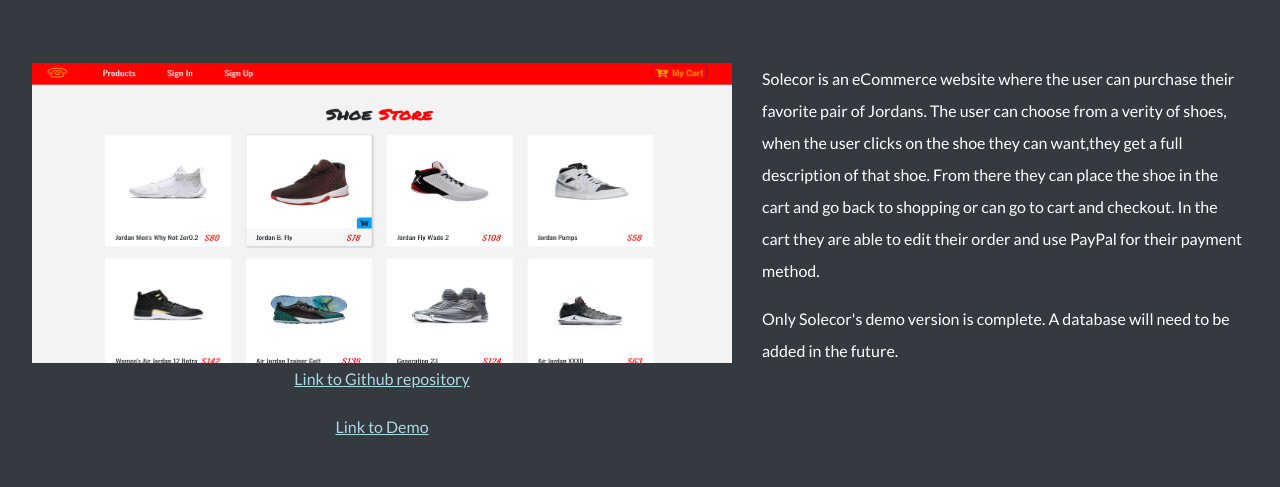
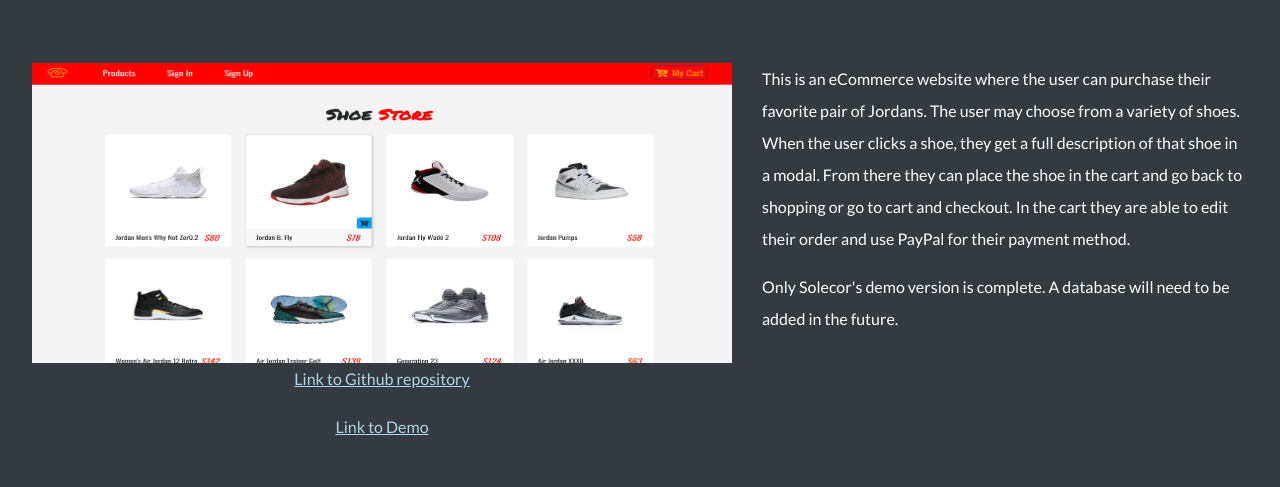
Before and after one commit to aktran321/aktran321-bootstrap-portfolio, a website: page index.html in a window 1280 px wide. Shown: the part 1651-2138 px from the top of the page. Drawn offline with nearby package versions, Linux system fonts and the light colour scheme.

Commit message:
commented out some of the broken projects and also fixed grammar on Solecor description

```diff
--- a/index.html
+++ b/index.html
@@ -165,13 +165,13 @@
             </div>
             <div class="col">
               <p>
-                Solecor is an eCommerce website where the user can purchase
-                their favorite pair of Jordans. The user can choose from a
-                verity of shoes, when the user clicks on the shoe they can
-                want,they get a full description of that shoe. From there they
-                can place the shoe in the cart and go back to shopping or can go
-                to cart and checkout. In the cart they are able to edit their
-                order and use PayPal for their payment method.
+                This is an eCommerce website where the user can purchase their
+                favorite pair of Jordans. The user may choose from a variety of
+                shoes. When the user clicks a shoe, they get a full description
+                of that shoe in a modal. From there they can place the shoe in
+                the cart and go back to shopping or go to cart and checkout. In
+                the cart they are able to edit their order and use PayPal for
+                their payment method.
               </p>
               <p>
                 Only Solecor's demo version is complete. A database will need to
@@ -213,7 +213,7 @@
             <div class="col">
               <p>
                 Block is an application that allows a university student to
-                create, add and remove classes from thier schedule. This project
+                create, add and remove classes from their schedule. This project
                 introduced me to using Sequelize to manage SQL databases and
                 practice more with using the Model-View-Controller (MVC)
                 application design model.
@@ -275,6 +275,7 @@
           </div>
           <!--====================================================================================================-->
           <!--New Project Div-->
+          <!--
           <div class="row project">
             <div class="col">
               <img src="images/crystal-collector.png" />
@@ -291,8 +292,10 @@
               </p>
             </div>
           </div>
+        -->
           <!--====================================================================================================-->
           <!--New Project Div-->
+          <!--
             <div class="row project">
               <div class="col">
                 <img src="images/gif-search.png" />
@@ -310,8 +313,12 @@
                 </p>
               </div>
             </div>
+
+          -->
+
           <!--====================================================================================================-->
           <!--New Project Div-->
+          <!--
             <div class="row project">
               <div class="col">
                 <img src="images/train-times.png" />
@@ -328,6 +335,9 @@
                 </p>
               </div>
             </div>
+
+          -->
+
           <!--====================================================================================================-->
           <!--New Project Div-->
           <div class="row project">
```
Lines whose indentation alone changed are shown as unchanged.
